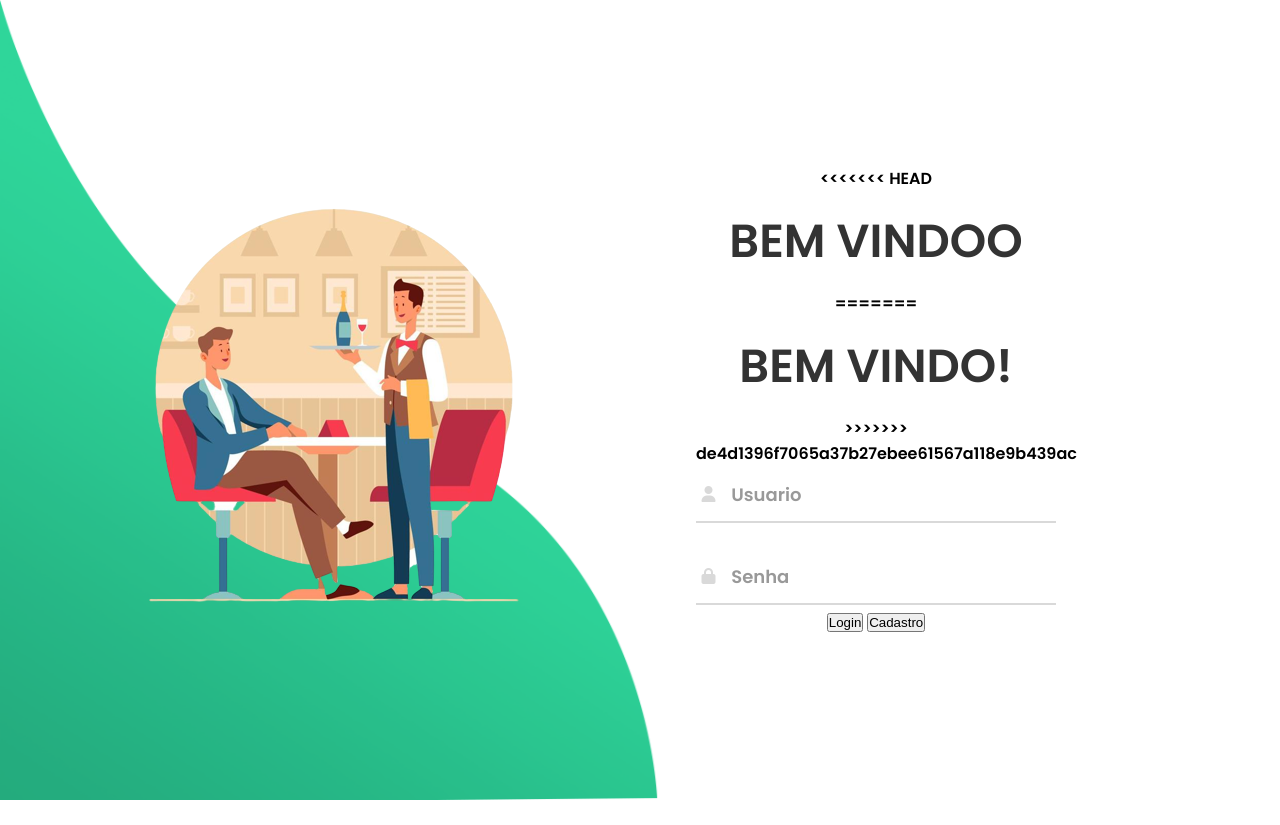
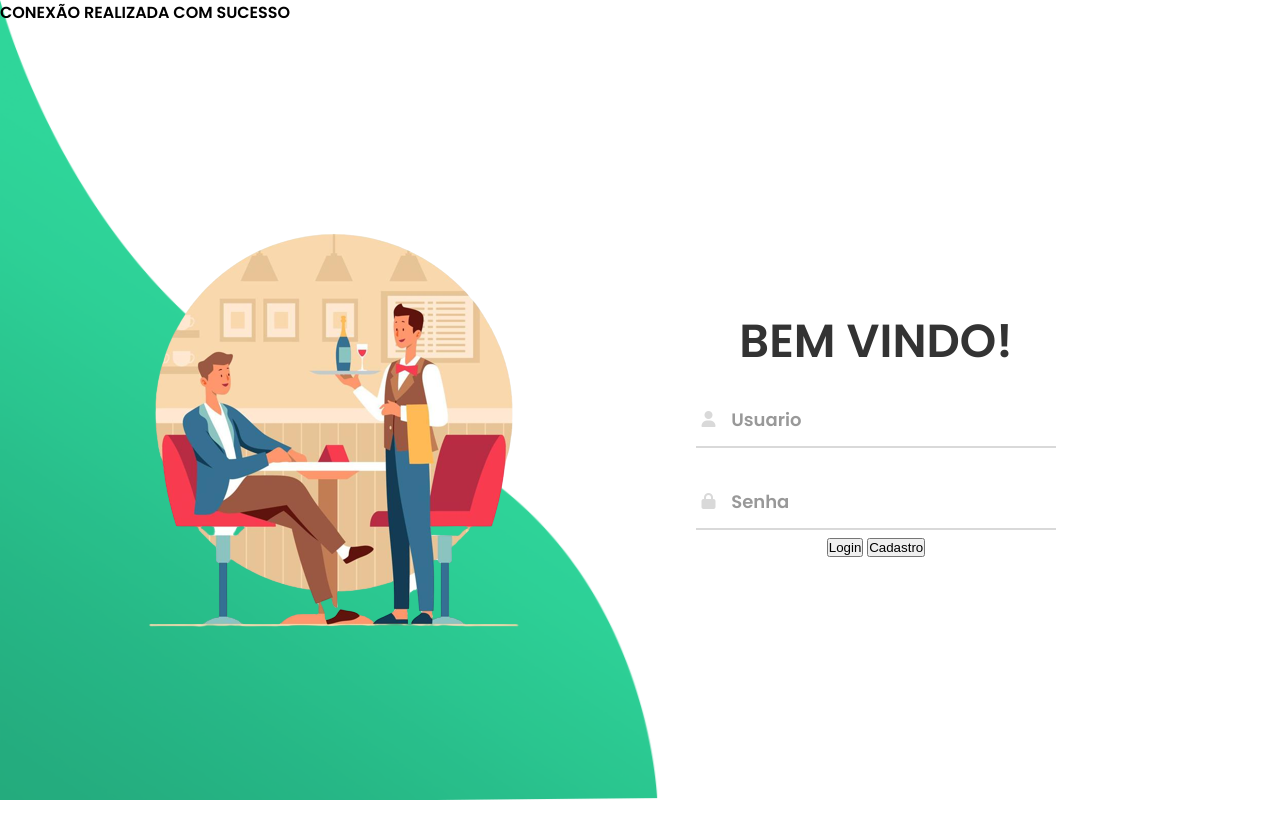
Before and after one commit to PabloDantasDev/Papper-AWEB, a PHP site: page / in a window 1280 px wide. Before the commit the page ends 800 px from the top, so only its background shows below. Run offline with PHP 8.4, Linux system fonts and the light colour scheme; some libraries are stand-ins or nearby versions.

Commit message:
conexao db

```diff
--- a/index.php
+++ b/index.php
@@ -1,4 +1,8 @@
+<?php
 
+require('database/conn.php')
+
+?>
 <!DOCTYPE html>
 <html>
 <head>
@@ -10,8 +14,6 @@
 </head>
 <body>
 
-
-
 	<img class="wave" src="img/wave.png">
 	<div class="container">
 		<div class="img">
@@ -20,11 +22,10 @@
 		<div class="login-content">
 			<form id="casdastro-form" method="post">
 
-<<<<<<< HEAD
-				<h2 class="title">Bem vindoo</h2>
-=======
-				<h2 class="title">bem Vindo!</h2>
->>>>>>> de4d1396f7065a37b27ebee61567a118e9b439ac
+
+
+				<h2 class="title">Bem Vindo!</h2>
+
            		<div class="input-div one">
            		   <div class="i">
            		   		<i class="fas fa-user"></i>
@@ -44,19 +45,6 @@
             	   </div>
             	</div>
 				<?php
-// Configuração do banco de dados
-$servername = "localhost";
-$username = "root";
-$password = "";
-$dbname = "usuarios";
-
-// Cria a conexão
-$conn = new mysqli($servername, $username, $password, $dbname);
-
-// Verifica se a conexão foi estabelecida corretamente
-if ($conn->connect_error) {
-  die("Erro ao conectar ao banco de dados: " . $conn->connect_error);
-}
 
 // Verifica se o formulário de login foi enviado
 if (isset($_POST['login'])) {
@@ -82,7 +70,7 @@ if (isset($_POST['cadastro'])) {
   $password = $_POST['password'];
 
   // Verifica se o usuário já existe no banco de dados
-  $sql = "SELECT * FROM cadastro WHERE nome='$username'";
+  $sql = "SELECT * FROM usuario WHERE nome='$username'";
   $result = $conn->query($sql);
 
   if ($result->num_rows > 0) {
@@ -90,7 +78,7 @@ if (isset($_POST['cadastro'])) {
     echo "Usuário já cadastrado.";
   } else {
     // Insere o novo usuário no banco de dados
-    $sql = "INSERT INTO cadastro (nome,senha) VALUES ('$username', '$password')";
+    $sql = "INSERT INTO usuario (nome,senha) VALUES ('$username', '$password')";
     if ($conn->query($sql) === TRUE) {
       echo "Usuário cadastrado com sucesso!";
     } else {
```
